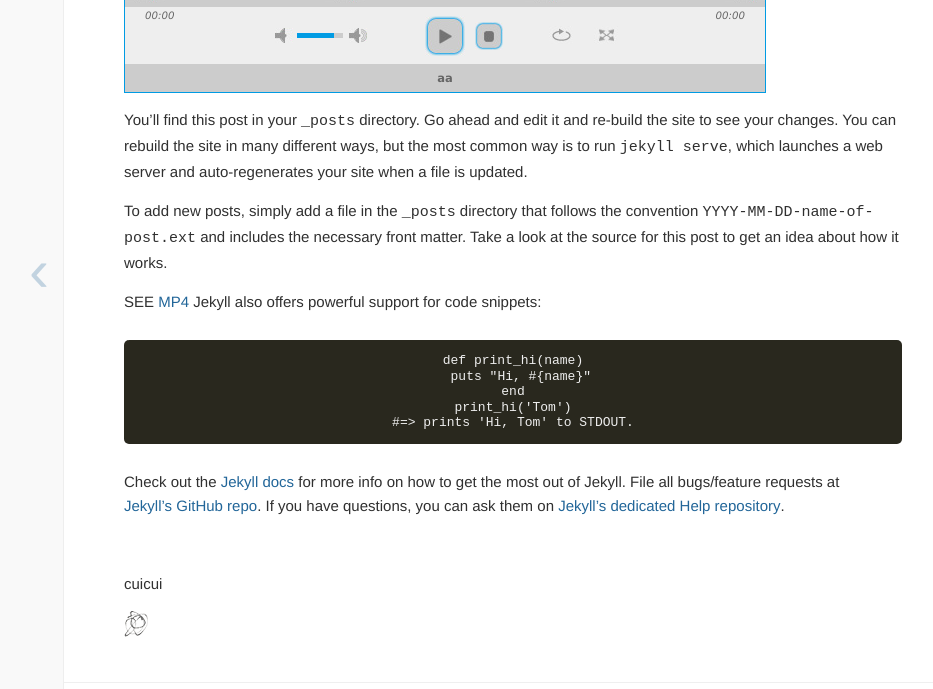
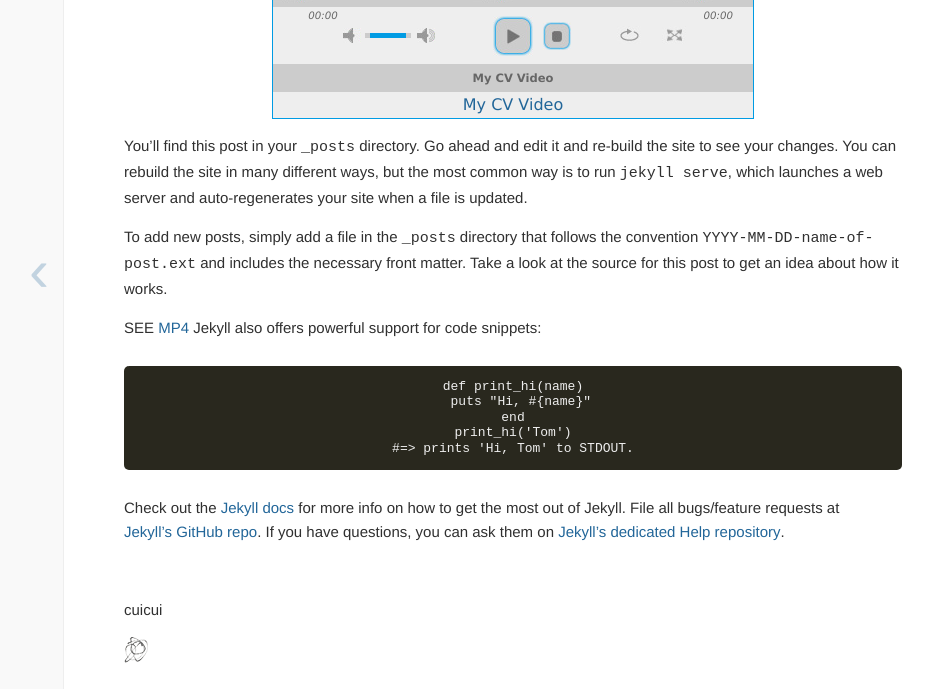
Before and after one commit to silvergao/silvergao.github.io, a Jekyll site: the page built from _posts/2015-03-16-welcome-to-jekyll.markdown, in a window 1280 px wide and 900 px high, scrolled down 524 px, cut to the strip 189-878 px from the top of the window. Shown: the whole strip, without its empty margins (127-1060 px from the left). Built offline with Jekyll 4.4.1, drawn with Linux system fonts in a browser that asks for light colours; Markdown is read by kramdown in place of the engine named in the settings; comment, search, counter and statistics services are not loaded; some of the changed lines change nothing that is shown.

Commit message:
add video-src tag

```diff
--- a/_posts/2015-03-16-welcome-to-jekyll.markdown
+++ b/_posts/2015-03-16-welcome-to-jekyll.markdown
@@ -4,7 +4,7 @@ title:  "Welcome to Jekyll!"
 date:   2015-03-16 11:26:07
 categories: jekyll update
 ---
-<jplayer url="videos/jian-li-shi-ping.mp4" title="aa"></jplayer>
+<jplayer url="videos/jian-li-shi-ping.mp4" title="My CV Video"></jplayer>
 You’ll find this post in your `_posts` directory. Go ahead and edit it and re-build the site to see your changes. You can rebuild the site in many different ways, but the most common way is to run `jekyll serve`, which launches a web server and auto-regenerates your site when a file is updated.
 
 To add new posts, simply add a file in the `_posts` directory that follows the convention `YYYY-MM-DD-name-of-post.ext` and includes the necessary front matter. Take a look at the source for this post to get an idea about how it works.
--- a/javascripts/jp.html
+++ b/javascripts/jp.html
@@ -1,4 +1,5 @@
-<div id="jp_container_1" class="jp-video jp-video-360p" role="application" aria-label="media player">
+<center>
+<div id="jp_container_1" class="jp-video jp-video-270p" role="application" aria-label="media player">
 	<div class="jp-type-single">
 		<div id="jquery_jplayer_1" class="jp-jplayer"></div>
 		<div class="jp-gui">
@@ -39,5 +40,7 @@
 			<span>Update Required</span>
 			To play the media you will need to either update your browser to a recent version or update your <a href="http://get.adobe.com/flashplayer/" target="_blank">Flash plugin</a>.
 		</div>
+		<div id="video-src"></div>
 	</div>
 </div>
+</center>
--- a/javascripts/jp.js
+++ b/javascripts/jp.js
@@ -1,10 +1,7 @@
 var baseurl = "../../../../../../"
 var rawurl = "https://github.com/silvergao/silvergao.github.io/raw/master/"
 var tagname = "jplayer"
-//var initInstance = false;
 $(document).ready(function() {
-    //if (initInstance) return;
-    //initInstance = true;
     $.ajax({
 		   type: "GET",
 		   url: baseurl + "javascripts/jp.html",
@@ -15,7 +12,8 @@ $(document).ready(function() {
                     return;
                for (var i in objs) {
                    $(objs.get(i)).append(data);
-                   initPlayer($("#jquery_jplayer_1").get(i));
+                   initPlayer($("#jquery_jplayer_1").get(i), objs.get(i));
+		   initVideoSrc($("#video-src").get(i), objs.get(i));
                }
 		   },
 		   error: function(){
@@ -24,14 +22,14 @@ $(document).ready(function() {
 		});
 
 
-    var initPlayer = function(obj) {
+    var initPlayer = function(obj, jp) {
         $(obj).jPlayer({
             ready: function () {
                 $(this).jPlayer("setMedia", {
-                    title: $(tagname).attr("title"),
-                    mp4: rawurl + $(tagname).attr("url"),
-                    m4v: rawurl + $(tagname).attr("url"),
-                    poster: baseurl + $(tagname).attr("poster")
+                    title: $(jp).attr("title"),
+                    mp4: rawurl + $(jp).attr("url"),
+                    m4v: rawurl + $(jp).attr("url"),
+                    poster: baseurl + $(jp).attr("poster")
                 });
             },
             play: function() { // To avoid multiple jPlayers playing together.
@@ -46,26 +44,10 @@ $(document).ready(function() {
             keyEnabled: true,
             solution: "html, flash"
         });
-	$(obj).jPlayer({
-            ready: function () {
-                $(this).jPlayer("setMedia", {
-                    title: $(tagname).attr("title"),
-                    mp4: baseurl + $(tagname).attr("url"),
-                    poster: baseurl + $(tagname).attr("poster")
-                });
-            },
-            play: function() { // To avoid multiple jPlayers playing together.
-                $(this).jPlayer("pauseOthers");
-            },
-            swfPath: baseurl + "javascripts/jplayer/dist/jplayer",
-            supplied: "mp4",
-            globalVolume: true,
-            useStateClassSkin: true,
-            autoBlur: false,
-            smoothPlayBar: true,
-            keyEnabled: true,
-            solution: "html, flash"
-        });
+    };
+
+    var initVideoSrc = function(obj, jp) {
+	$(obj).append("<a href=\"" + rawurl + $(jp).attr("url") +"\">" + $(jp).attr("title") + "</a>");
     };
 
 });
```
